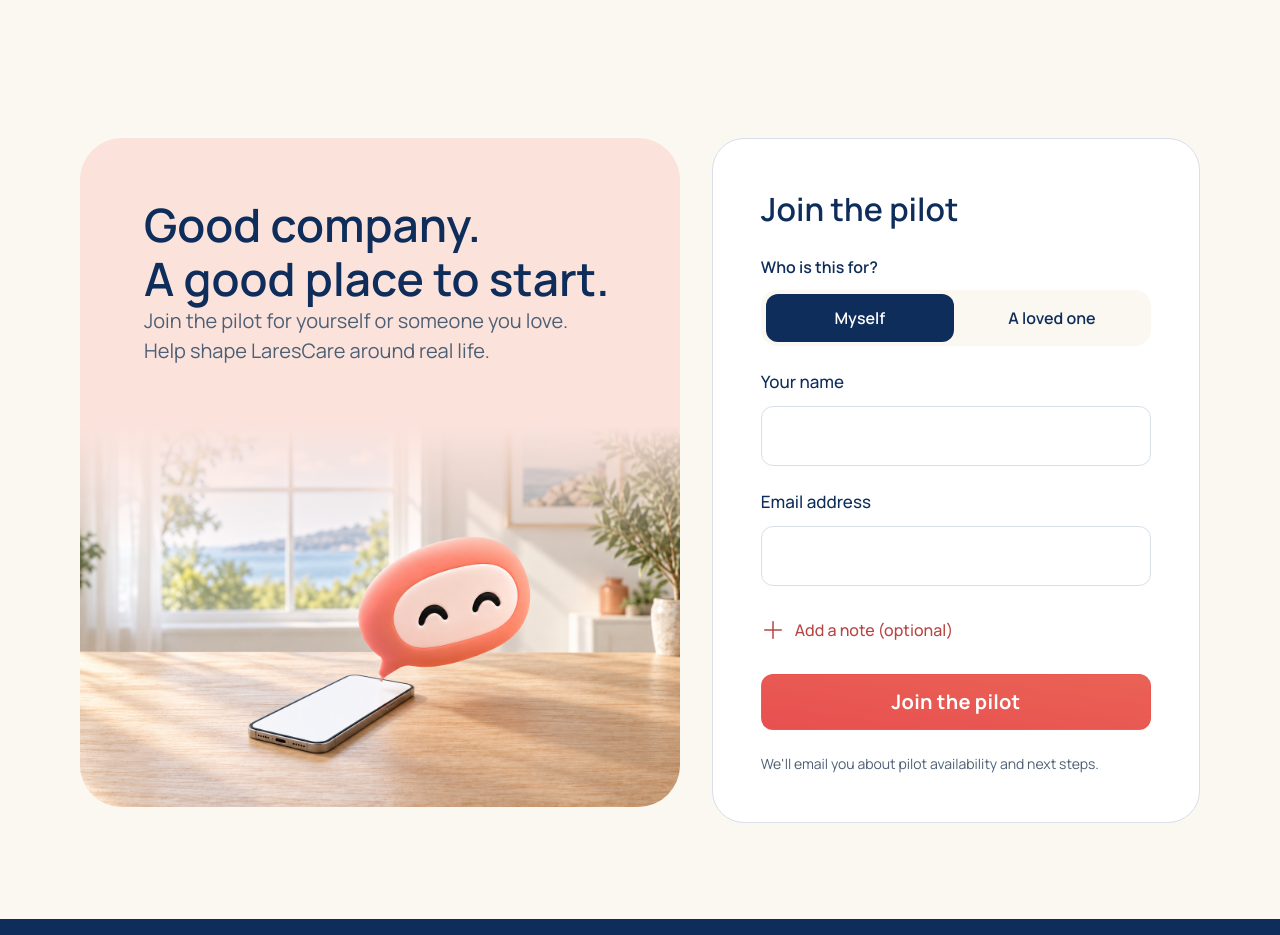
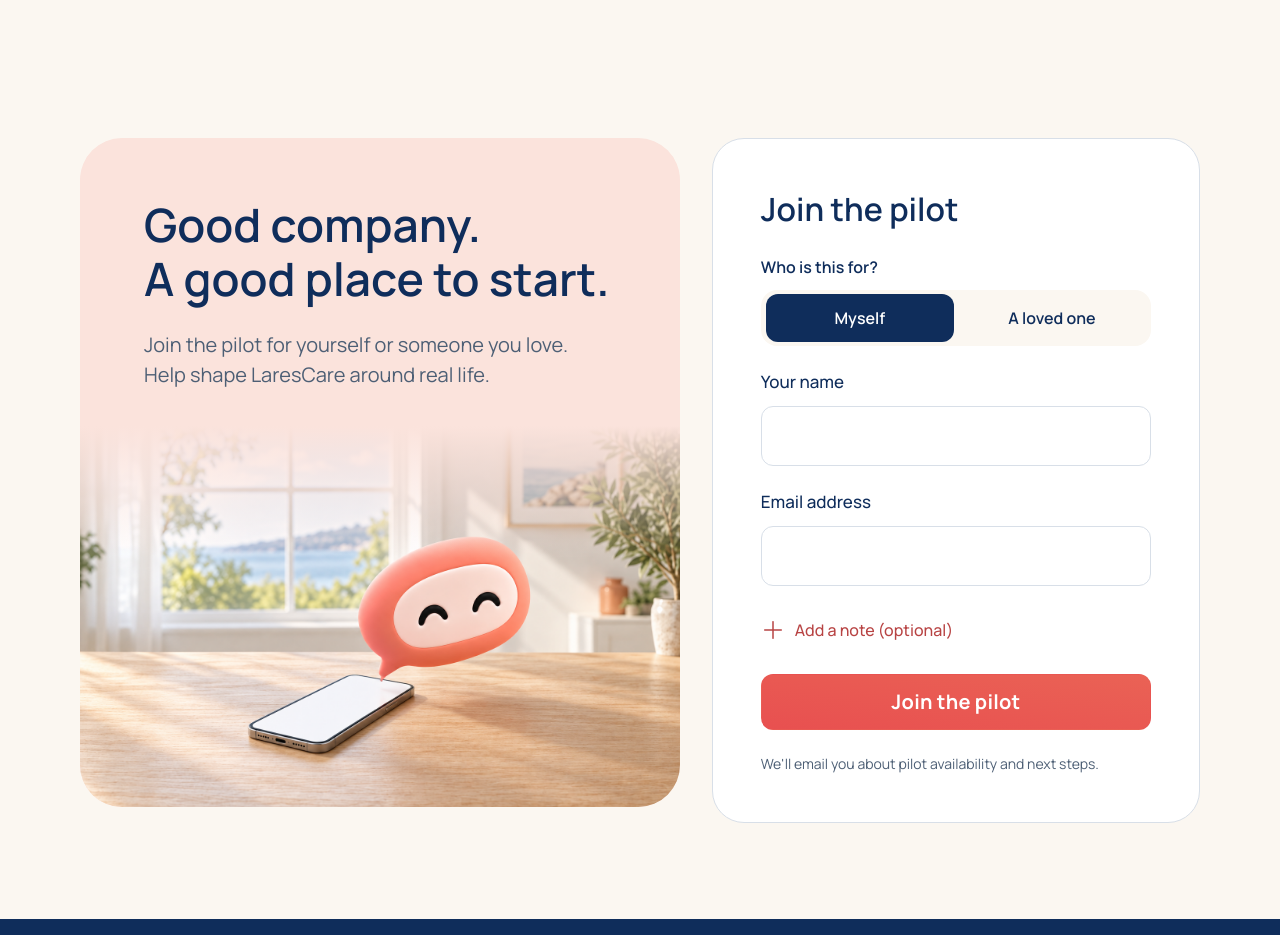
Before and after one commit to mbandt-lares/lares-site, a Next.js app: page /about in a window 1280 px wide. Shown: the part 2620-3555 px from the top of the page. Built offline with nearby package versions, Linux system fonts and the light colour scheme.

Commit message:
Restore pilot copy spacing and offset About photo caption

```diff
--- a/src/app/about/page.module.css
+++ b/src/app/about/page.module.css
@@ -88,7 +88,7 @@
 .page .heroNote {
   position: absolute;
   top: 48px;
-  left: -4px;
+  left: -36px;
   width: 218px;
   padding: 20px 24px;
   color: var(--lc-navy);
--- a/src/components/landing/landing.module.css
+++ b/src/components/landing/landing.module.css
@@ -39,8 +39,8 @@
 .legacyAnchor{position:absolute;top:0;scroll-margin-top:var(--lc-anchor-offset)}
 .pilotInner{max-width:var(--lc-container);margin:0 auto;display:grid;grid-template-columns:minmax(0,688fr) minmax(0,560fr);align-items:start;gap:32px}
 .pilotInvite{position:relative;min-height:669px;border-radius:42px;background:var(--lc-peach);overflow:hidden}
-.pilotCopy{position:relative;z-index:2;padding:60px 64px 0}
-.pilotCopy h2{font:600 46px/54px var(--lc-font-family);letter-spacing:-.04em;color:var(--lc-navy);margin:0 0 20px}
+.pilotCopy{position:relative;z-index:2;display:flex;flex-direction:column;gap:24px;padding:60px 64px 0}
+.pilotCopy h2{font:600 46px/54px var(--lc-font-family);letter-spacing:-.04em;color:var(--lc-navy);margin:0}
 .pilotCopy p{font:400 20px/30px var(--lc-font-family);color:var(--lc-secondary);margin:0}
 .pilotImage{position:absolute;left:0;bottom:0;width:100%;height:381px;object-fit:cover}
 .pilotInvite::after{content:"";position:absolute;z-index:1;top:288px;left:0;right:0;height:132px;background:linear-gradient(to bottom,var(--lc-peach),transparent);pointer-events:none}
@@ -56,6 +56,6 @@
 .formSubmit{width:100%}.formHelp{color:var(--lc-secondary);font:400 14px/20px var(--lc-font-family);margin:0}.formError{color:var(--lc-error);font:500 14px/20px var(--lc-font-family);margin:0}.formSuccess{min-height:400px;display:flex;flex-direction:column;justify-content:center;gap:16px}.formSuccess p{color:var(--lc-secondary);font-size:18px;line-height:28px;margin:0}
 @media(max-width:1100px){.headerInner{padding:20px 32px}.footerInner{padding-left:32px;padding-right:32px}.pilotSection{padding-left:32px;padding-right:32px}.pilotCopy{padding:48px 40px 0}.pilotCopy h2{font-size:38px;line-height:46px}.formCard{padding:36px}}
 @media(max-width:860px){.desktopNav{display:none}.headerInner{min-height:76px;padding:16px 20px}.logo img{width:160px}.mobileToggle{display:inline-flex}.mobilePanel{display:flex;position:absolute;top:100%;left:0;right:0;flex-direction:column;gap:8px;padding:12px 20px 24px;background:var(--lc-cream);box-shadow:0 12px 18px #0f2d5b22}.mobilePanel .navLink{min-height:48px}.mobilePanel .button{align-self:stretch}}
-@media(max-width:800px){.footerInner{padding:48px 20px 28px}.footerTop{flex-direction:column;gap:32px}.footerNav{gap:8px 24px}.footerBottom{margin-top:40px}.pilotSection{padding:64px 20px}.pilotInner{grid-template-columns:1fr;gap:24px}.pilotInvite{min-height:560px}.pilotImage{height:320px}.pilotInvite::after{top:240px}.pilotCopy{padding:40px 36px 0}.pilotCopy h2{font-size:36px;line-height:44px}.pilotCopy p{font-size:18px;line-height:28px}.desktopBreak{display:none}}
+@media(max-width:800px){.footerInner{padding:48px 20px 28px}.footerTop{flex-direction:column;gap:32px}.footerNav{gap:8px 24px}.footerBottom{margin-top:40px}.pilotSection{padding:64px 20px}.pilotInner{grid-template-columns:1fr;gap:24px}.pilotInvite{min-height:560px}.pilotImage{height:320px}.pilotInvite::after{top:240px}.pilotCopy{gap:20px;padding:40px 36px 0}.pilotCopy h2{font-size:36px;line-height:44px}.pilotCopy p{font-size:18px;line-height:28px}.desktopBreak{display:none}}
 @media(max-width:480px){.pilotInvite{min-height:500px;border-radius:28px}.pilotCopy{padding:32px 28px 0}.pilotCopy h2{font-size:32px;line-height:39px}.pilotImage{height:260px}.pilotInvite::after{top:240px}.formCard{padding:28px 20px;border-radius:28px}.formCard h3{font-size:28px;line-height:38px}.audienceOptions span{font-size:14px}.footerNav{display:grid;grid-template-columns:1fr 1fr}.footerBottom{align-items:flex-start;flex-direction:column;gap:8px}}
 @media(prefers-reduced-motion:reduce){.button,.textLink svg{transition:none}.textLink:hover svg,.textLink:focus-visible svg{transform:none}.textLinkExternal svg,.textLinkExternal:hover svg,.textLinkExternal:focus-visible svg{transform:rotate(-45deg)}}
```
